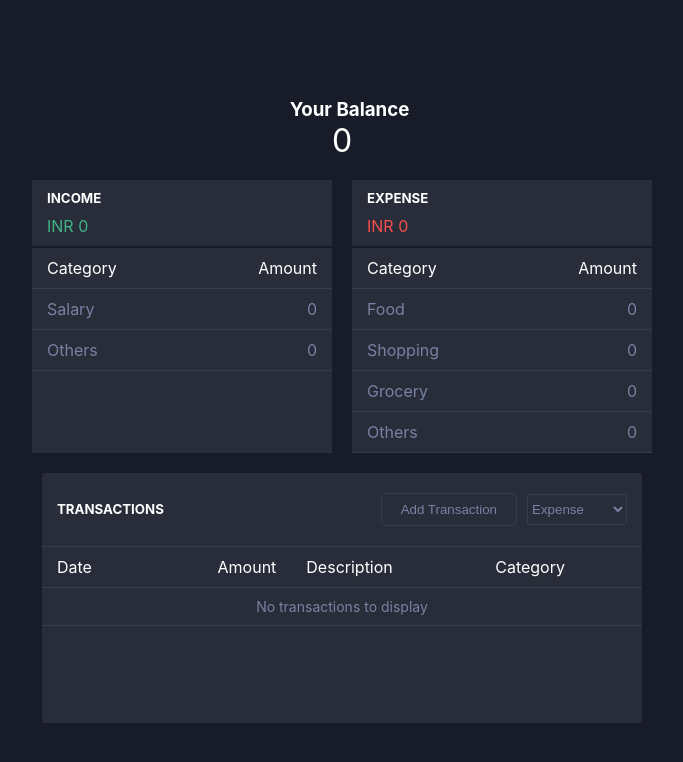
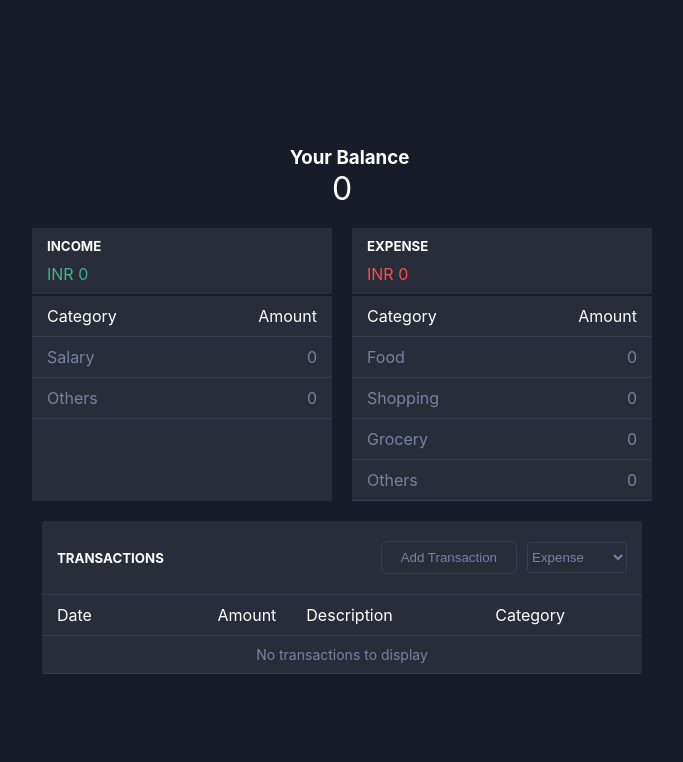
Before and after one commit to iamjoelgeorge/simple-budget-react, a React (Create React App) app: page /simple-budget-react/dashboard in a window 1280 px wide. Shown: the top 762 px of the page, without its empty margins (298-981 px from the left). Built offline with nearby package versions, Linux system fonts and the light colour scheme.

Commit message:
Minor css change

```diff
--- a/src/App.css
+++ b/src/App.css
@@ -256,7 +256,6 @@ form button,
   border-radius: 3px;
   width: 600px;
   max-width: 100%;
-  min-height: 250px;
   overflow: scroll;
 }
 
```
